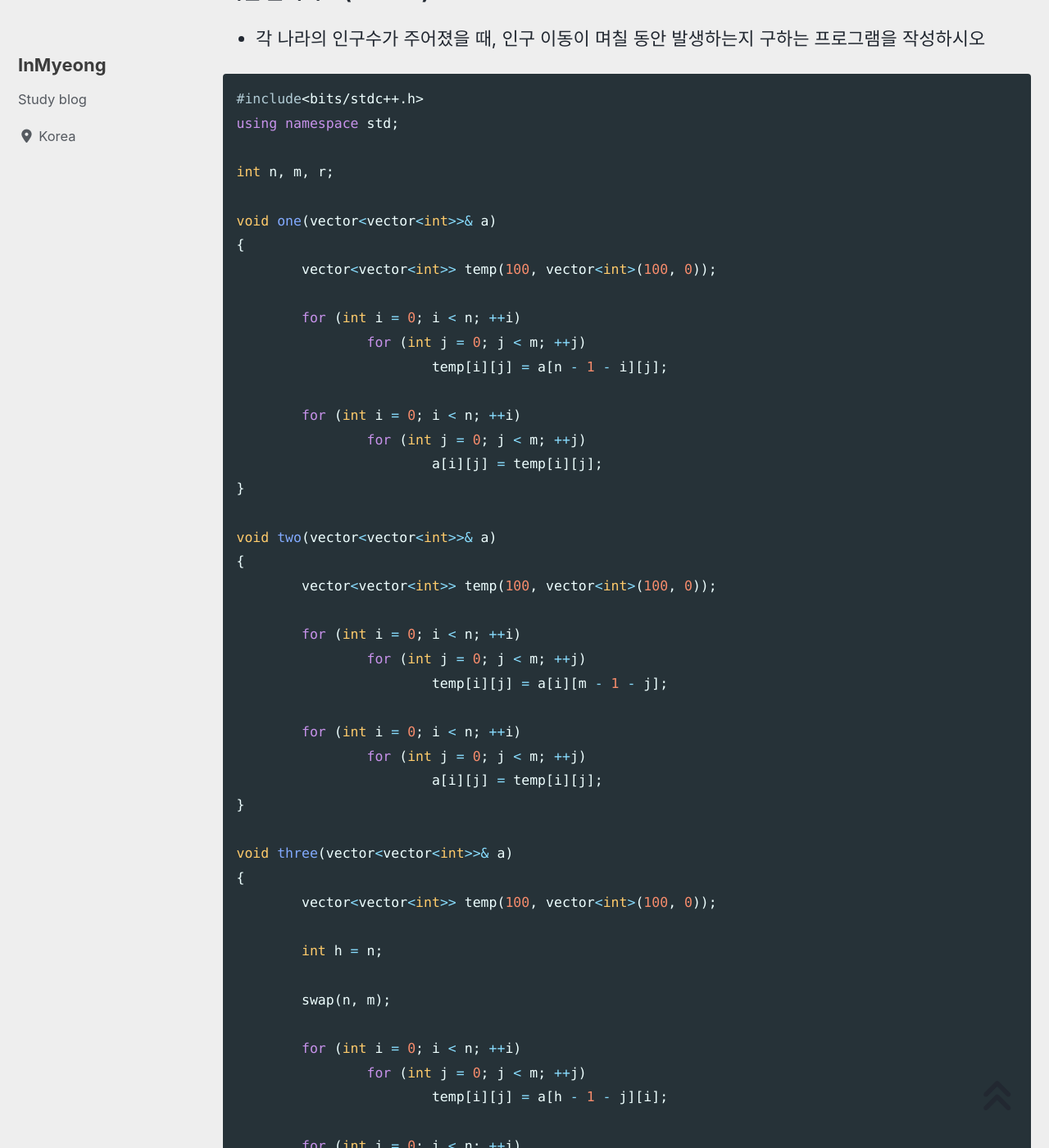
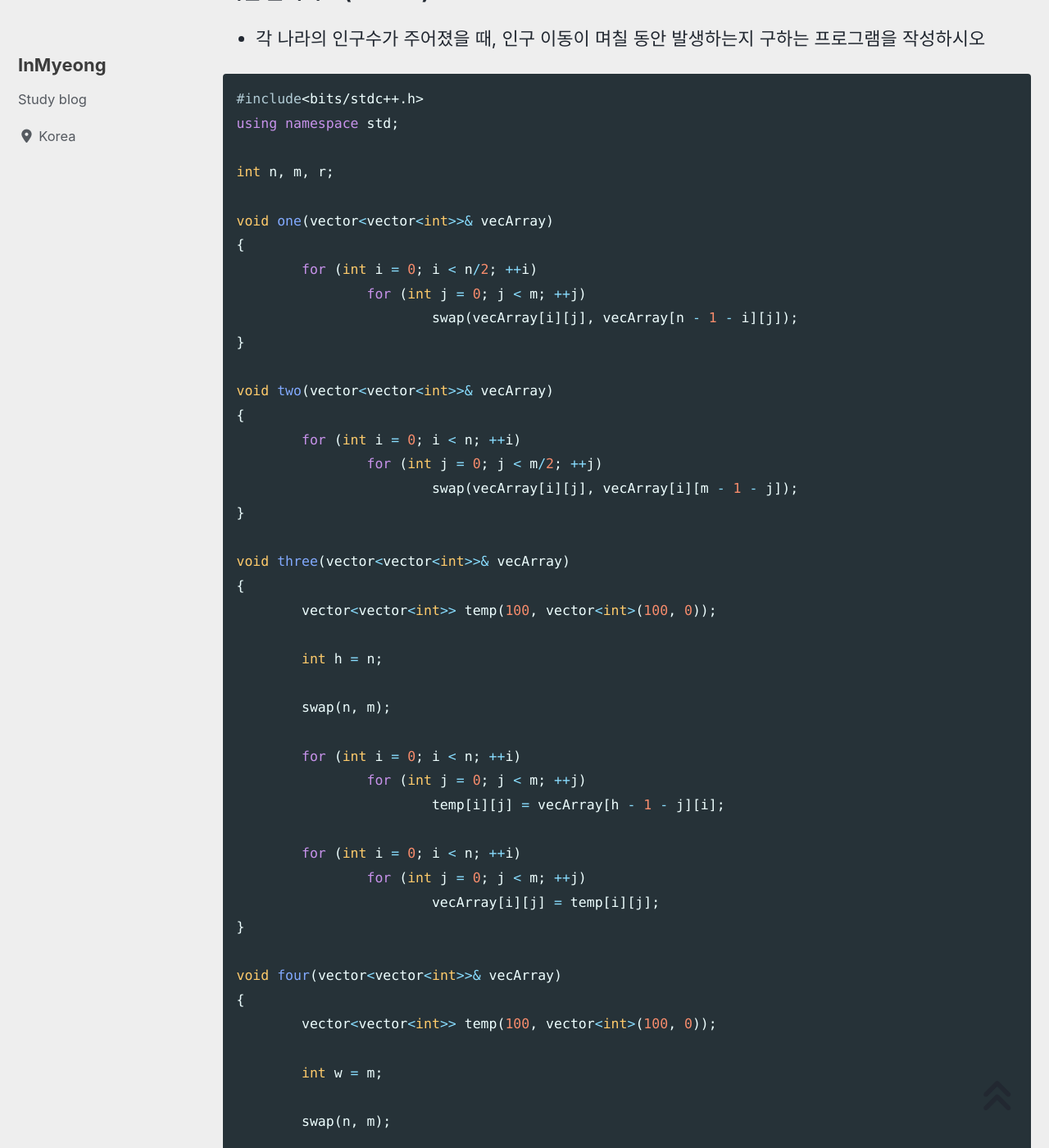
Before and after one commit to devMyeong/devMyeong.github.io, a Jekyll site: the page built from _posts/codingTest/2022-09-25-백준.md, in a window 1280 px wide and 1400 px high, scrolled down 46412 px. Shown: the whole window at 82% size. Built offline with Jekyll 4.4.1, drawn with Linux system fonts in a browser that asks for light colours; cached includes are drawn as plain includes; nearby versions of some CDN libraries; some web fonts are replaced; comment, search, counter and statistics services are not loaded; some of the changed text lies outside the part shown.

Commit message:
Chore : 백준 16935 문제 최적화

```diff
--- a/_posts/codingTest/2022-09-25-백준.md
+++ b/_posts/codingTest/2022-09-25-백준.md
@@ -1481,67 +1481,55 @@ using namespace std;
 
 int n, m, r;
 
-void one(vector<vector<int>>& a)
+void one(vector<vector<int>>& vecArray)
+{
+	for (int i = 0; i < n/2; ++i)
+		for (int j = 0; j < m; ++j)
+			swap(vecArray[i][j], vecArray[n - 1 - i][j]);
+}
+
+void two(vector<vector<int>>& vecArray)
+{
+	for (int i = 0; i < n; ++i)
+		for (int j = 0; j < m/2; ++j)
+			swap(vecArray[i][j], vecArray[i][m - 1 - j]);
+}
+
+void three(vector<vector<int>>& vecArray)
 {
 	vector<vector<int>> temp(100, vector<int>(100, 0));
+
+	int h = n;
+
+	swap(n, m);
 
 	for (int i = 0; i < n; ++i)
 		for (int j = 0; j < m; ++j)
-			temp[i][j] = a[n - 1 - i][j];
+			temp[i][j] = vecArray[h - 1 - j][i];
 
 	for (int i = 0; i < n; ++i)
 		for (int j = 0; j < m; ++j)
-			a[i][j] = temp[i][j];
-}
-
-void two(vector<vector<int>>& a)
+			vecArray[i][j] = temp[i][j];
+}
+
+void four(vector<vector<int>>& vecArray)
 {
 	vector<vector<int>> temp(100, vector<int>(100, 0));
+
+	int w = m;
+
+	swap(n, m);
 
 	for (int i = 0; i < n; ++i)
 		for (int j = 0; j < m; ++j)
-			temp[i][j] = a[i][m - 1 - j];
+			temp[i][j] = vecArray[j][w - 1 - i];
 
 	for (int i = 0; i < n; ++i)
 		for (int j = 0; j < m; ++j)
-			a[i][j] = temp[i][j];
-}
-
-void three(vector<vector<int>>& a)
-{
-	vector<vector<int>> temp(100, vector<int>(100, 0));
-
-	int h = n;
-
-	swap(n, m);
-
-	for (int i = 0; i < n; ++i)
-		for (int j = 0; j < m; ++j)
-			temp[i][j] = a[h - 1 - j][i];
-
-	for (int i = 0; i < n; ++i)
-		for (int j = 0; j < m; ++j)
-			a[i][j] = temp[i][j];
-}
-
-void four(vector<vector<int>>& a)
-{
-	vector<vector<int>> temp(100, vector<int>(100, 0));
-
-	int w = m;
-
-	swap(n, m);
-
-	for (int i = 0; i < n; ++i)
-		for (int j = 0; j < m; ++j)
-			temp[i][j] = a[j][w - 1 - i];
-
-	for (int i = 0; i < n; ++i)
-		for (int j = 0; j < m; ++j)
-			a[i][j] = temp[i][j];
-}
-
-void five(vector<vector<int>>& a)
+			vecArray[i][j] = temp[i][j];
+}
+
+void five(vector<vector<int>>& vecArray)
 {
 	vector<vector<int>> temp(100, vector<int>(100, 0));
 
@@ -1551,31 +1539,31 @@ void five(vector<vector<int>>& a)
 	for (int i = 0; i < N; ++i)
 		for (int j = 0; j < M; ++j)
 		{
-			temp[i][j + M] = a[i][j];
+			temp[i][j + M] = vecArray[i][j];
 		}
 	for (int i = 0; i < N; ++i)
 		for (int j = 0; j < M; ++j)
 		{
-			temp[i + N][j + M] = a[i][j + M];
+			temp[i + N][j + M] = vecArray[i][j + M];
 		}
 	for (int i = 0; i < N; ++i)
 		for (int j = 0; j < M; ++j)
 		{
-			temp[i + N][j] = a[i + N][j + M];
+			temp[i + N][j] = vecArray[i + N][j + M];
 		}
 	for (int i = 0; i < N; ++i)
 		for (int j = 0; j < M; ++j)
 		{
-			temp[i][j] = a[i + N][j];
+			temp[i][j] = vecArray[i + N][j];
 		}
 
 	for (int i = 0; i < n; ++i)
 		for (int j = 0; j < m; ++j)
-			a[i][j] = temp[i][j];
-
-}
-
-void six(vector<vector<int>>& a)
+			vecArray[i][j] = temp[i][j];
+
+}
+
+void six(vector<vector<int>>& vecArray)
 {
 	vector<vector<int>> temp(100, vector<int>(100, 0));
 
@@ -1586,43 +1574,43 @@ void six(vector<vector<int>>& a)
 	for (int i = 0; i < N; ++i)
 		for (int j = 0; j < M; ++j)
 		{
-			temp[i + N][j + M] = a[i + N][j];
+			temp[i + N][j + M] = vecArray[i + N][j];
 		}
 	// 3번을 2번으로
 	for (int i = 0; i < N; ++i)
 		for (int j = 0; j < M; ++j)
 		{
-			temp[i][j + M] = a[i + N][j + M];
+			temp[i][j + M] = vecArray[i + N][j + M];
 		}
 	// 1번을 4번으로
 	for (int i = 0; i < N; ++i)
 		for (int j = 0; j < M; ++j)
 		{
-			temp[i + N][j] = a[i][j];
+			temp[i + N][j] = vecArray[i][j];
 		}
 
 	//2번을 1번으로
 	for (int i = 0; i < N; ++i)
 		for (int j = 0; j < M; ++j)
 		{
-			temp[i][j] = a[i][j + M];
+			temp[i][j] = vecArray[i][j + M];
 		}
 
 	for (int i = 0; i < n; ++i)
 		for (int j = 0; j < m; ++j)
-			a[i][j] = temp[i][j];
+			vecArray[i][j] = temp[i][j];
 }
 
 int main()
 {
 	cin >> n >> m >> r;
 
-	vector<vector<int>> a(100, vector<int>(100, 0));
+	vector<vector<int>> vecArray(100, vector<int>(100, 0));
 
 	for (int i = 0; i < n; ++i)
 		for (int j = 0; j < m; ++j)
 		{
-			cin >> a[i][j];
+			cin >> vecArray[i][j];
 		}
 
 	for (int i = 0; i < r; ++i)
@@ -1630,24 +1618,24 @@ int main()
 		int num;
 		cin >> num;
 		if (num == 1)
-			one(a);
+			one(vecArray);
 		else if (num == 2)
-			two(a);
+			two(vecArray);
 		else if (num == 3)
-			three(a);
+			three(vecArray);
 		else if (num == 4)
-			four(a);
+			four(vecArray);
 		else if (num == 5)
-			five(a);
+			five(vecArray);
 		else if (num == 6)
-			six(a);
+			six(vecArray);
 
 	}
 
 	for (int i = 0; i < n; ++i)
 	{
 		for (int j = 0; j < m; ++j)
-			cout << a[i][j] << " ";
+			cout << vecArray[i][j] << " ";
 
 		cout << "\n";
 	}
```
